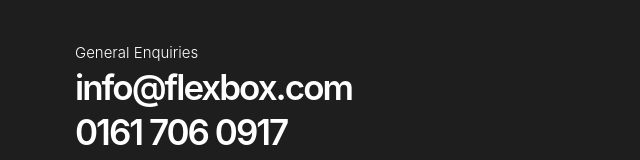
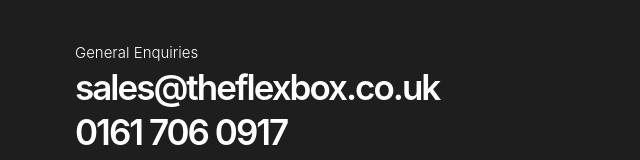
Before and after one commit to Carl-with-a-C/FlexBox.com, a React (Create React App) app: page / in a window 1280 px wide. Shown: the part 6080-6240 px from the top of the page, without its empty margins (0-640 px from the left). Built offline with nearby package versions, Linux system fonts and the light colour scheme; a web font is replaced by a local one.

Commit message:
changed insta link to eng

```diff
--- a/src/components/Contact.jsx
+++ b/src/components/Contact.jsx
@@ -33,9 +33,9 @@
         <motion.a
           whileHover={{ scale: 1.1, color: "#F1C05E" }}
           whileTap={{ scale: 0.9 }}
-          href="mailto:info@flexbox.com"
+          href="mailto:sales@theflexbox.co.uk"
         >
-          info@flexbox.com
+          sales@theflexbox.co.uk
         </motion.a>
         <motion.a
           whileHover={{ scale: 1.1, color: "#F1C05E" }}
@@ -48,10 +48,7 @@
       <div className="contacts-socials-container">
         <ul className="contacts-socials-list">
           <li>
-            <a
-              href={"https://www.instagram.com/the.flexbox/?hl=af"}
-              target="_blank"
-            >
+            <a href={"https://www.instagram.com/the.flexbox"} target="_blank">
               <img
                 src={process.env.PUBLIC_URL + `/images/insta-light.svg`}
                 alt="instagram logo"
--- a/src/components/Nav.jsx
+++ b/src/components/Nav.jsx
@@ -163,7 +163,7 @@
               <ul>
                 <li>
                   <a
-                    href={"https://www.instagram.com/the.flexbox/?hl=af"}
+                    href={"https://www.instagram.com/the.flexbox"}
                     target="_blank"
                   >
                     <img
```
